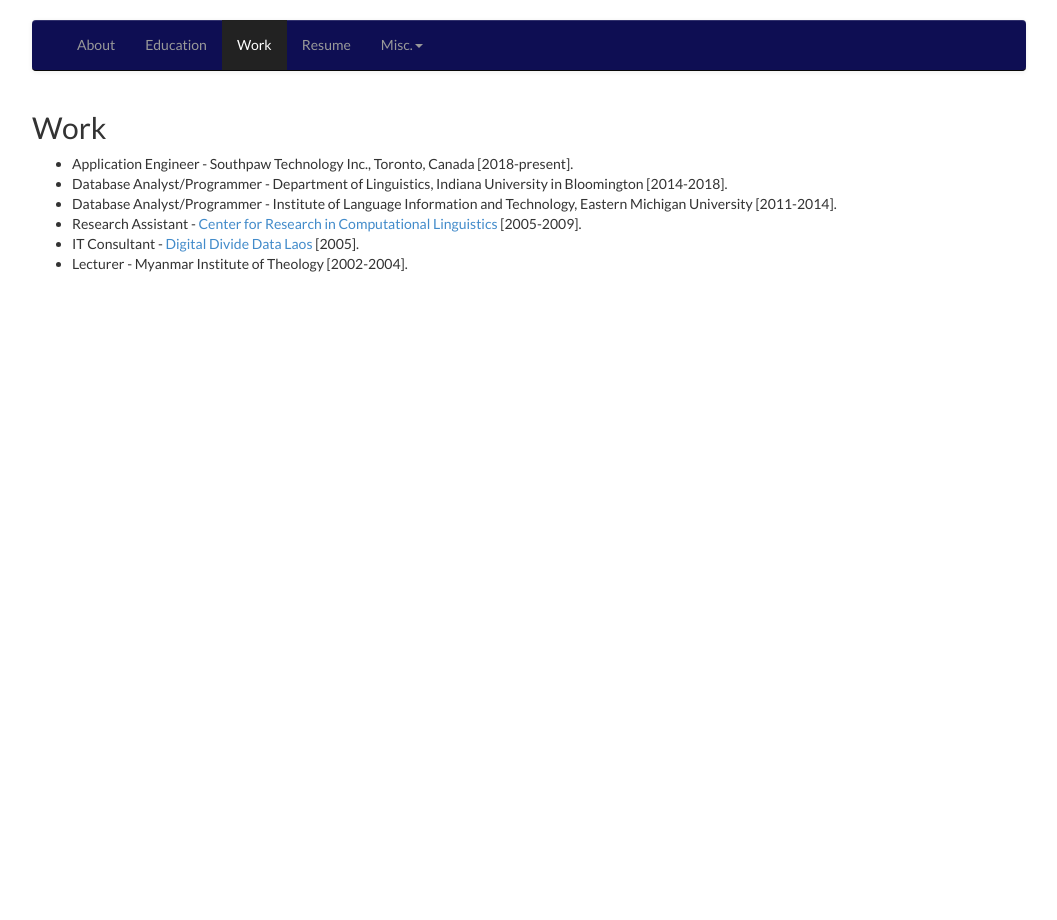
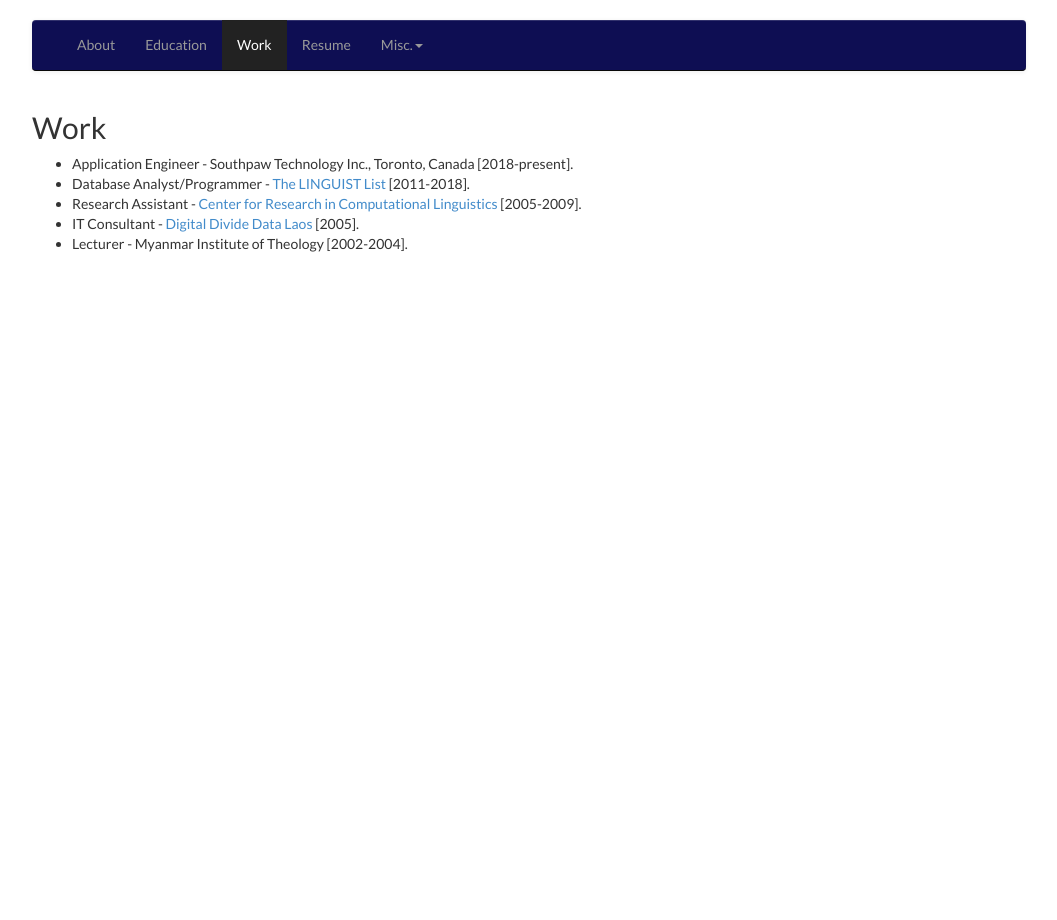
Before and after one commit to lwinmoe/lwinmoe.github.io, a Jekyll site: the page built from _pages/work.html, in a window 1280 px wide. Shown: the whole page, without its empty margins (111-1168 px from the left). Built offline with Jekyll 4.4.1, drawn with Linux system fonts in a browser that asks for light colours.

Commit message:
work updates.

```diff
--- a/_pages/work.html
+++ b/_pages/work.html
@@ -10,8 +10,11 @@ permalink: /work/
             <h2>Work</h2>
             <ul>
                 <li>Application Engineer - Southpaw Technology Inc., Toronto, Canada [2018-present].</li>
+                <li>Database Analyst/Programmer - <a href="https://linguistlist.org" target="_blank">The LINGUIST List</a> [2011-2018].</li>
+                <!--
                 <li>Database Analyst/Programmer - Department of Linguistics, Indiana University in Bloomington [2014-2018].</li>
                 <li>Database Analyst/Programmer - Institute of Language Information and Technology, Eastern Michigan University [2011-2014].</li>
+                -->
                 <li>Research Assistant - <a href="http://www.sealang.net/" target="_blank">Center for Research in Computational Linguistics</a> [2005-2009].</li>
                 <li>IT Consultant - <a href="http://digitaldividedata.org" target="_blank">Digital Divide Data Laos</a> [2005].</li>
                 <li>Lecturer - Myanmar Institute of Theology [2002-2004].</li>
--- a/index.html
+++ b/index.html
@@ -7,7 +7,7 @@ link: home
     <div class="row featurette">
         <div class="col-md-8">
             <p>I am a software developer with backgrounds in computational linguistics and machine learning. I studied computer science and linguistics at <a href="http://iub.edu" target="_blank">Indiana University in Bloomington</a>, <a href="https://www.pfw.edu/" target="_blank">Purdue University in Fort Wayne</a>, <a href="http://ait.ac.th" target="_blank">Asian Institute of Technology</a> in Bangkok.</p>
-            <p>I have worked in Burma, Laos, Thailand, USA and Canada. My past experience includes working at the <a href="http://linguistlist.org" target="_blank">LINGUIST List</a>, doing research at the <a href="http://sealang.net" target="_blank">Center for Research in Computational Linguistics</a> (Southeast Asian Languages Archive) and teaching at the Myanmar Institute of Theology.</p>
+            <p>My past experience includes working at the <a href="http://linguistlist.org" target="_blank">LINGUIST List</a>, doing research at the <a href="http://sealang.net" target="_blank">Center for Research in Computational Linguistics</a> (Southeast Asian Languages Archive) and teaching at the Myanmar Institute of Theology.</p>
 
             <p>I have worked on some of these projects:</p>
 
```
